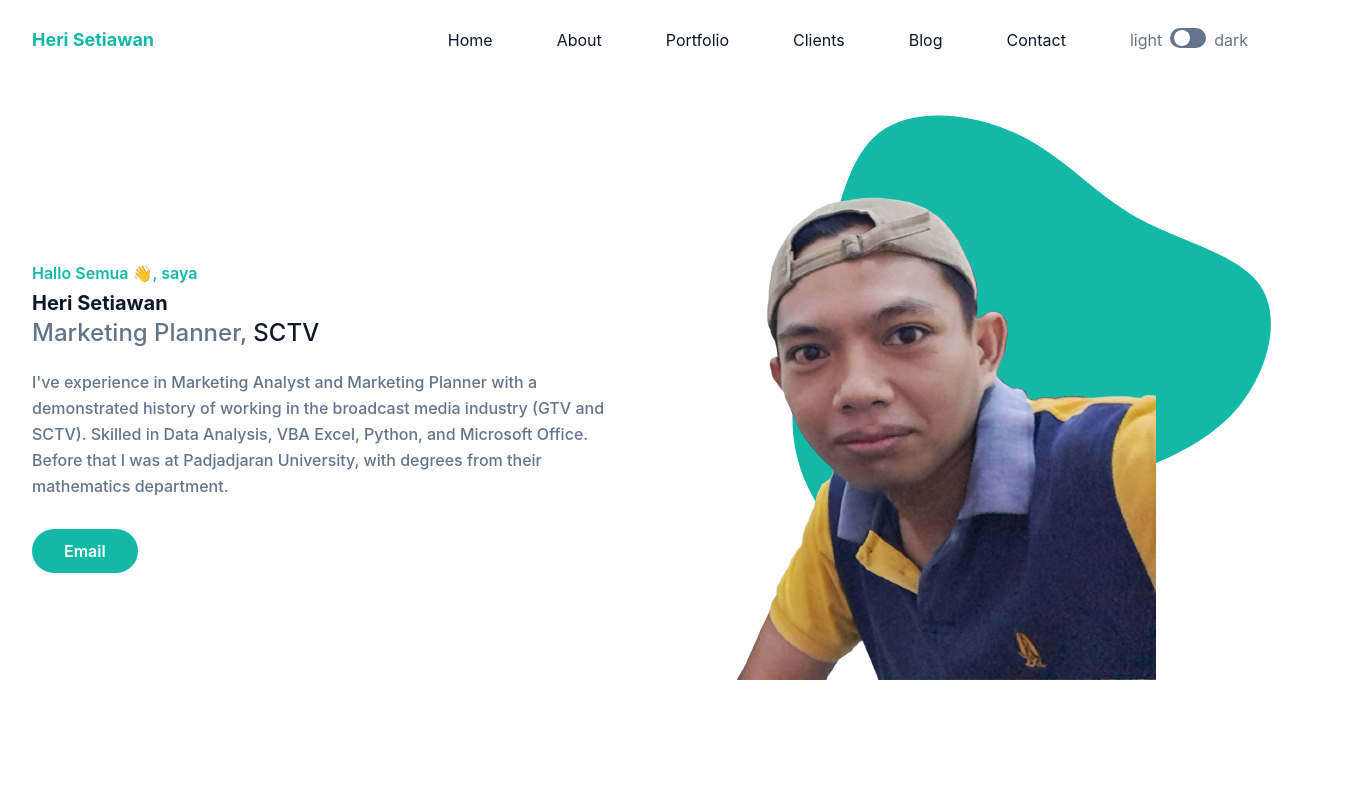
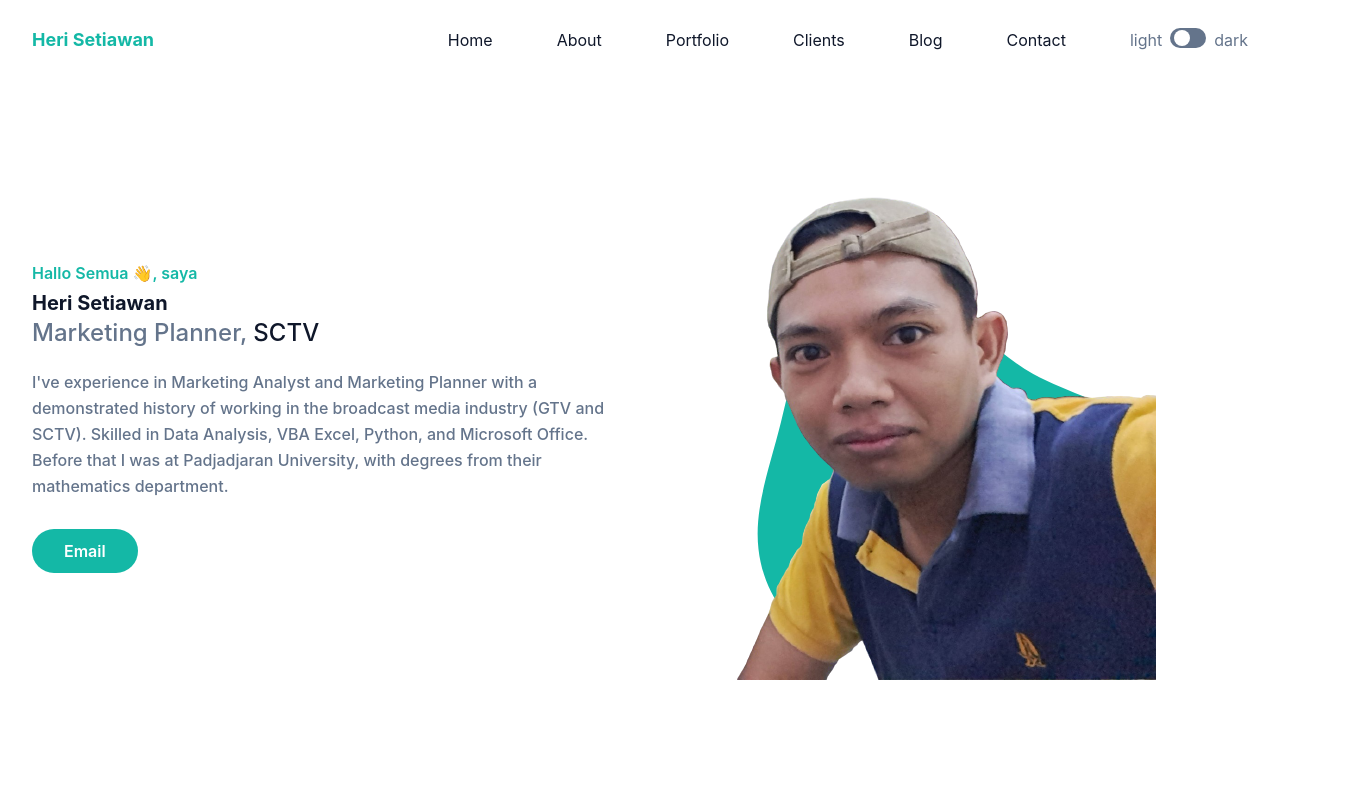
Before and after one commit to heriswn/gatsby-and-tailwind-css, a Gatsby site: page / in a window 1280 px wide. Shown: the top 800 px of the page, 1348 px wide, since content can reach past the window. Built offline with nearby package versions, Linux system fonts and the light colour scheme; Gatsby itself is replaced by a stand-in of ours.

Commit message:
update: improve display

```diff
--- a/gatsby-ssr.js
+++ b/gatsby-ssr.js
@@ -1,7 +1,7 @@
 const React = require("react");
 
 exports.onRenderBody = ({ setHtmlAttributes, setHeadComponents }) => {
-  setHtmlAttributes({ lang: `en`, className: `scroll-smooth` });
+  setHtmlAttributes({ lang: `en` });
   setHeadComponents([
     <script
       dangerouslySetInnerHTML={{
--- a/src/pages/index.js
+++ b/src/pages/index.js
@@ -44,10 +44,10 @@ const IndexPage = () => {
                   alt="Heri Setiawan"
                   className="relative z-10 mx-auto max-w-full"
                 />
-                <span className="absolute bottom-20 left-1/2 -translate-x-1/3 md:scale-125">
+                <span className="absolute bottom-0 left-1/2 -translate-x-1/2 md:scale-125">
                   <svg
-                    width={500}
-                    height={500}
+                    width={400}
+                    height={400}
                     viewBox="0 0 200 200"
                     xmlns="http://www.w3.org/2000/svg"
                   >
@@ -173,10 +173,7 @@ const IndexPage = () => {
       {/* About Section End */}
 
       {/* Portfolio Section Start */}
-      <section
-        id="portfolio"
-        className="bg-slate-100 pt-36 pb-16 dark:bg-slate-800"
-      >
+      <section id="portfolio" className="bg-slate-100 pt-36 pb-16 dark:bg-slate-800">
         <div className="container">
           <div className="w-full px-4">
             <div className="mx-auto mb-16 max-w-xl text-center">
@@ -295,10 +292,7 @@ const IndexPage = () => {
       {/* Portfolio Section End */}
 
       {/* Clients Section Start */}
-      <section
-        id="clients"
-        className="bg-slate-800 pt-36 pb-32 dark:bg-slate-300"
-      >
+      <section id="clients" className="bg-slate-800 pt-36 pb-32 dark:bg-slate-300">
         <div className="container">
           <div className="w-full px-4">
             <div className="mx-auto mb-16 max-w-xl text-center">
```
